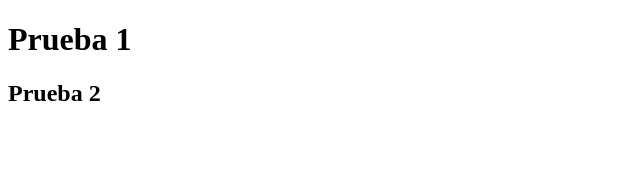
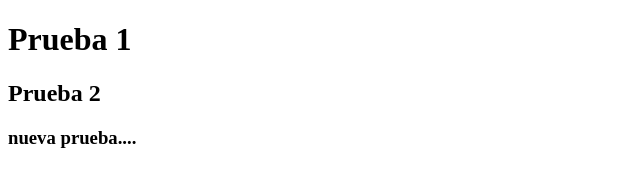
Before and after one commit to yessipr/Ejercicio1, a plain HTML site: page index.html in a window 1280 px wide. Shown: the whole page, without its empty margins (0-640 px from the left). Drawn offline with Linux system fonts and the light colour scheme.

Commit message:
Avance 19/10 - 12:00

```diff
--- a/index.html
+++ b/index.html
@@ -9,5 +9,6 @@
 <body>
     <h1>Prueba 1</h1>
     <h2>Prueba 2</h2>
+    <h3>nueva prueba....</h3>
 </body>
 </html>
```
